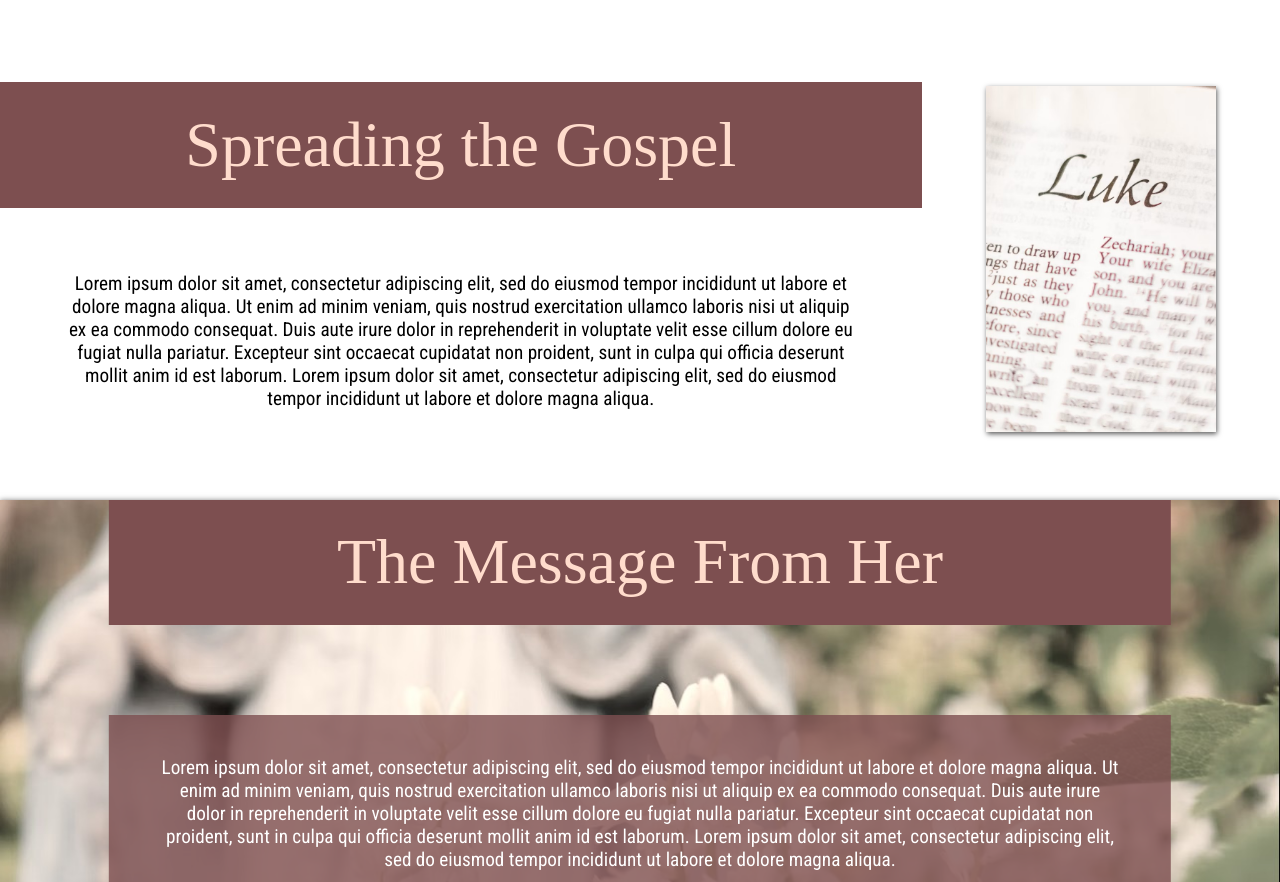
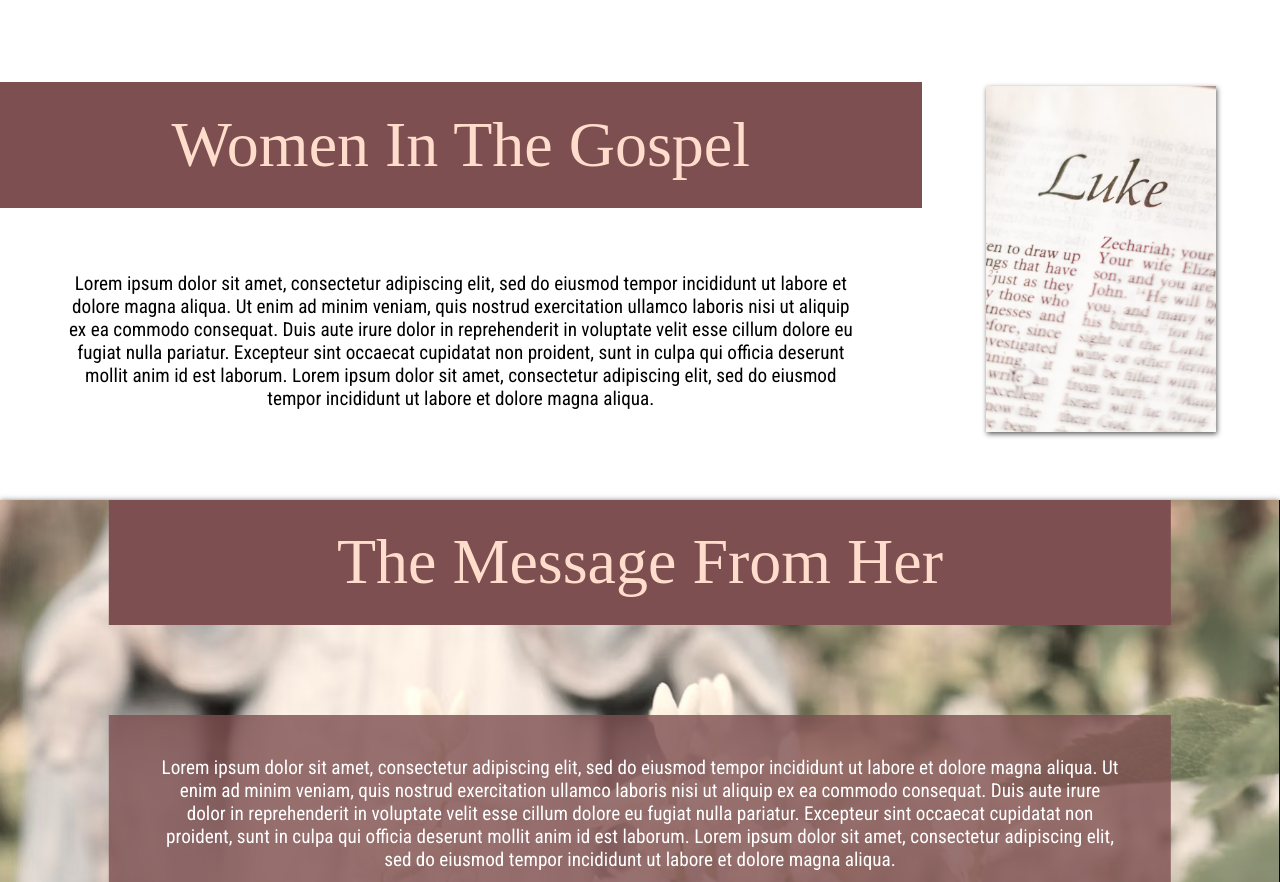
Before and after one commit to jkp23205/Digital-Internal-2025, a plain HTML site: page mary.html in a window 1280 px wide. Shown: the part 1559-2441 px from the top of the page. Drawn offline with Linux system fonts and the light colour scheme; a web font is replaced by a local one.

Commit message:
27/06/25

```diff
--- a/mary.html
+++ b/mary.html
@@ -174,7 +174,7 @@
     <div>
 
     <h3 style="font-size: 5vw; background-color: #7D4F50; color: #FFDCCC; margin-left: none; margin-top: -.3vw; text-align: center; padding: 2vw; font-family: Eagle Lake, serif; font-weight: 400; font-style: normal;">
-      Spreading the Gospel
+      Women In The Gospel
     </h3>
 
              <p style="margin-left: 5vw; margin-right: 5vw;" class="homepagetext">
```
